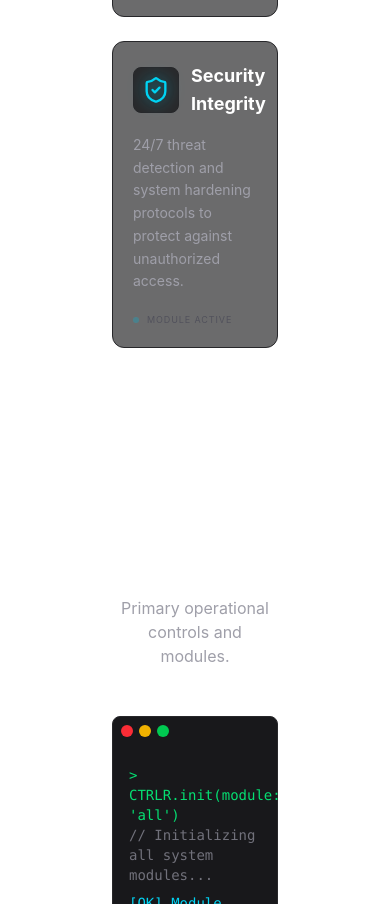
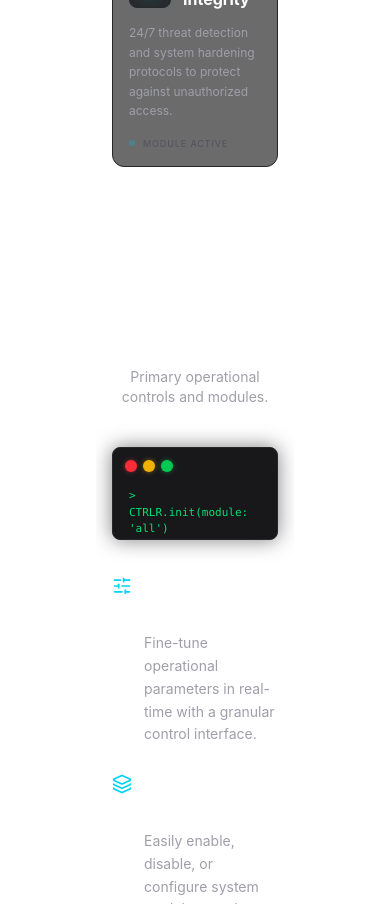
Before and after one commit to irsyad-aulia/Landing-Page-CTRLR.CLUB, a Next.js app: page / in a window 390 px wide. Shown: the part 1800-2704 px from the top of the page. Built offline with nearby package versions, Linux system fonts and the light colour scheme.

Commit message:
fix: restore original level-wow design with mobile responsiveness

```diff
--- a/src/components/sections/DiagnosticSection.tsx
+++ b/src/components/sections/DiagnosticSection.tsx
@@ -13,17 +13,17 @@ const DiagnosticSection = () => {
 
   const cards = [
     {
-      icon: <Activity className="w-7 h-7 md:w-8 md:h-8 text-cyan-400 drop-shadow-[0_0_8px_rgba(6,182,212,0.8)] group-hover:scale-110 transition-transform duration-300" />,
+      icon: <Activity className="w-6 h-6 sm:w-7 sm:h-7 md:w-8 md:h-8 text-cyan-400 drop-shadow-[0_0_8px_rgba(6,182,212,0.8)] group-hover:scale-110 transition-transform duration-300" />,
       title: 'Real-Time Monitoring',
       description: 'Continuous data stream analysis for immediate operational feedback and anomaly detection.'
     },
     {
-      icon: <Zap className="w-7 h-7 md:w-8 md:h-8 text-cyan-400 drop-shadow-[0_0_8px_rgba(6,182,212,0.8)] group-hover:scale-110 transition-transform duration-300" />,
+      icon: <Zap className="w-6 h-6 sm:w-7 sm:h-7 md:w-8 md:h-8 text-cyan-400 drop-shadow-[0_0_8px_rgba(6,182,212,0.8)] group-hover:scale-110 transition-transform duration-300" />,
       title: 'Energy Fluctuation',
       description: 'Tracking power consumption and output to ensure peak efficiency and system stability.'
     },
     {
-      icon: <ShieldCheck className="w-7 h-7 md:w-8 md:h-8 text-cyan-400 drop-shadow-[0_0_8px_rgba(6,182,212,0.8)] group-hover:scale-110 transition-transform duration-300" />,
+      icon: <ShieldCheck className="w-6 h-6 sm:w-7 sm:h-7 md:w-8 md:h-8 text-cyan-400 drop-shadow-[0_0_8px_rgba(6,182,212,0.8)] group-hover:scale-110 transition-transform duration-300" />,
       title: 'Security Integrity',
       description: '24/7 threat detection and system hardening protocols to protect against unauthorized access.'
     }
@@ -32,14 +32,14 @@ const DiagnosticSection = () => {
   return (
     <section id="diagnostics" className="w-full max-w-6xl mx-auto py-16 md:py-24 px-4 relative z-10 overflow-hidden">
 
-      <motion.div {...motionProps} transition={{ duration: 0.7, ease: "easeOut" }} className="flex flex-col items-center">
-        <h2 className="font-montserrat text-3xl md:text-4xl font-black text-white text-center uppercase tracking-wider">System Diagnostics</h2>
-        <p className="font-space-grotesk text-cyan-400/80 text-center mt-4 text-xs md:text-sm tracking-widest uppercase border border-cyan-500/20 bg-cyan-500/10 px-4 py-1.5 rounded-full">
+      <motion.div {...motionProps} transition={{ duration: 0.7, ease: "easeOut" }} className="flex flex-col items-center w-full">
+        <h2 className="font-montserrat text-2xl sm:text-3xl md:text-4xl font-black text-white text-center uppercase tracking-wider break-words w-full px-2">System Diagnostics</h2>
+        <p className="font-space-grotesk text-cyan-400/80 text-center mt-4 text-[10px] md:text-sm tracking-widest uppercase border border-cyan-500/20 bg-cyan-500/10 px-3 md:px-4 py-1.5 rounded-full break-words max-w-[95%] md:max-w-full">
           Core metrics and operational status
         </p>
       </motion.div>
 
-      <div className="mt-12 md:mt-16 grid grid-cols-1 md:grid-cols-3 gap-6 md:gap-8">
+      <div className="mt-10 md:mt-16 grid grid-cols-1 md:grid-cols-3 gap-4 md:gap-8">
         {cards.map((card, index) => (
           <motion.div
             key={card.title}
@@ -49,24 +49,24 @@ const DiagnosticSection = () => {
             whileHover={{ y: -5, scale: 1.02 }}
             whileTap={{ scale: 0.98 }}
 
-            className="group relative w-full bg-zinc-950/60 border border-zinc-800 rounded-xl p-5 md:p-8 backdrop-blur-md hover:border-cyan-500/50 hover:bg-cyan-950/20 hover:shadow-[0_0_30px_rgba(6,182,212,0.15)] transition-colors duration-300 cursor-pointer overflow-hidden flex flex-col"
+            className="group relative w-full bg-zinc-950/60 border border-zinc-800 rounded-xl p-4 sm:p-5 md:p-8 backdrop-blur-md hover:border-cyan-500/50 hover:bg-cyan-950/20 hover:shadow-[0_0_30px_rgba(6,182,212,0.15)] transition-colors duration-300 cursor-pointer overflow-hidden flex flex-col"
           >
             <div className="absolute top-0 left-0 w-full h-[2px] bg-gradient-to-r from-transparent via-cyan-400 to-transparent opacity-0 group-hover:opacity-100 transition-opacity duration-500"></div>
 
-            <div className="flex items-center gap-3 md:gap-4">
+            <div className="flex items-center gap-3 md:gap-4 w-full">
               <div className="p-2 md:p-3 bg-zinc-900/80 rounded-lg border border-zinc-800 group-hover:border-cyan-500/30 transition-colors duration-300 shrink-0">
                 {card.icon}
               </div>
-              <h3 className="font-space-grotesk text-lg md:text-xl font-bold text-white group-hover:text-cyan-300 transition-colors duration-300 break-words">
+              <h3 className="font-space-grotesk text-base sm:text-lg md:text-xl font-bold text-white group-hover:text-cyan-300 transition-colors duration-300 break-words flex-1 min-w-0">
                 {card.title}
               </h3>
             </div>
 
-            <p className="font-space-grotesk text-sm md:text-base text-zinc-400 mt-4 md:mt-5 leading-relaxed group-hover:text-zinc-300 transition-colors duration-300 break-words flex-grow">
+            <p className="font-space-grotesk text-xs sm:text-sm md:text-base text-zinc-400 mt-3 md:mt-5 leading-relaxed group-hover:text-zinc-300 transition-colors duration-300 break-words flex-grow">
               {card.description}
             </p>
 
-            <div className="mt-5 md:mt-6 flex items-center gap-2">
+            <div className="mt-4 md:mt-6 flex items-center gap-2">
               <div className="w-1.5 h-1.5 rounded-full bg-cyan-500/30 group-hover:bg-cyan-400 group-hover:animate-pulse transition-colors duration-300 shrink-0"></div>
               <span className="font-space-grotesk text-[9px] md:text-[10px] uppercase tracking-widest text-zinc-600 group-hover:text-cyan-500/80 transition-colors duration-300 truncate">
                 Module Active
--- a/src/components/sections/SystemFunctionsSection.tsx
+++ b/src/components/sections/SystemFunctionsSection.tsx
@@ -5,7 +5,7 @@ import { motion } from 'framer-motion';
 import { SlidersHorizontal, Layers, Code } from 'lucide-react';
 
 const SystemFunctionsSection = () => {
-  const motionProps = {
+  const motionProps: any = {
     initial: { opacity: 0, y: 20 },
     whileInView: { opacity: 1, y: 0 },
     viewport: { once: false, margin: "-50px" },
@@ -13,50 +13,53 @@ const SystemFunctionsSection = () => {
   };
 
   return (
-    <section id="functions" className="w-full max-w-6xl mx-auto py-24 px-4">
-       <motion.div {...motionProps}>
-        <h2 className="font-montserrat text-4xl font-black text-white text-center uppercase">System Functions</h2>
-        <p className="font-space-grotesk text-zinc-400 text-center mt-2">Primary operational controls and modules.</p>
+    <section id="functions" className="w-full max-w-6xl mx-auto py-16 md:py-24 px-4 overflow-hidden">
+       <motion.div {...motionProps} className="flex flex-col items-center w-full">
+        <h2 className="font-montserrat text-2xl md:text-4xl font-black text-white text-center uppercase break-words w-full">System Functions</h2>
+        <p className="font-space-grotesk text-zinc-400 text-center mt-2 text-sm md:text-base break-words max-w-full">Primary operational controls and modules.</p>
       </motion.div>
-      <div className="mt-12 flex flex-col md:flex-row gap-8 items-center">
+
+      <div className="mt-10 md:mt-12 flex flex-col md:flex-row gap-8 items-center">
         <motion.div {...motionProps} className="w-full md:w-1/2">
-          <div className="relative aspect-video bg-zinc-900 border border-zinc-800 rounded-lg p-4">
-            <div className="absolute top-2 left-2 flex gap-1.5">
-              <div className="w-3 h-3 rounded-full bg-red-500"></div>
-              <div className="w-3 h-3 rounded-full bg-yellow-500"></div>
-              <div className="w-3 h-3 rounded-full bg-green-500"></div>
+          <div className="relative aspect-video bg-zinc-900 border border-zinc-800 rounded-lg p-4 sm:p-6 overflow-hidden shadow-[0_0_20px_rgba(0,0,0,0.5)]">
+            <div className="absolute top-3 left-3 flex gap-1.5">
+              <div className="w-3 h-3 rounded-full bg-red-500 shadow-[0_0_5px_rgba(239,68,68,0.5)]"></div>
+              <div className="w-3 h-3 rounded-full bg-yellow-500 shadow-[0_0_5px_rgba(234,179,8,0.5)]"></div>
+              <div className="w-3 h-3 rounded-full bg-green-500 shadow-[0_0_5px_rgba(34,197,94,0.5)]"></div>
             </div>
-            <div className="mt-8 font-mono text-sm text-green-400">
-              <p>&gt; CTRLR.init(module: 'all')</p>
+
+            <div className="mt-6 md:mt-8 font-mono text-[11px] sm:text-xs md:text-sm text-green-400 break-words whitespace-pre-wrap">
+              <p>&gt; CTRLR.init(module: &apos;all&apos;)</p>
               <p className="text-zinc-500">// Initializing all system modules...</p>
-              <p className="mt-2 text-cyan-400">[OK] Module 'Auth' initialized.</p>
-              <p className="text-cyan-400">[OK] Module 'API' initialized.</p>
-              <p className="text-cyan-400">[OK] Module 'Storage' initialized.</p>
-              <p className="mt-2 text-green-400"> &gt; System ready.</p>
+              <p className="mt-2 text-cyan-400">[OK] Module &apos;Auth&apos; initialized.</p>
+              <p className="text-cyan-400">[OK] Module &apos;API&apos; initialized.</p>
+              <p className="text-cyan-400">[OK] Module &apos;Storage&apos; initialized.</p>
+              <p className="mt-2 text-green-400 drop-shadow-[0_0_5px_rgba(34,197,94,0.8)]"> &gt; System ready.</p>
             </div>
           </div>
         </motion.div>
+
         <motion.div {...motionProps} transition={{ delay: 0.2 }} className="w-full md:w-1/2">
-          <div className="space-y-6">
-            <div className="flex gap-4 items-start">
-              <SlidersHorizontal className="w-6 h-6 text-cyan-400 mt-1" />
-              <div>
-                <h3 className="font-space-grotesk text-xl font-bold text-white">Parameter Control</h3>
-                <p className="font-space-grotesk text-zinc-400 mt-1">Fine-tune operational parameters in real-time with a granular control interface.</p>
+          <div className="space-y-6 md:space-y-8">
+            <div className="flex gap-3 md:gap-4 items-start">
+              <SlidersHorizontal className="w-5 h-5 md:w-6 md:h-6 text-cyan-400 mt-1 shrink-0" />
+              <div className="min-w-0 flex-1">
+                <h3 className="font-space-grotesk text-lg md:text-xl font-bold text-white break-words">Parameter Control</h3>
+                <p className="font-space-grotesk text-sm md:text-base text-zinc-400 mt-1 break-words leading-relaxed">Fine-tune operational parameters in real-time with a granular control interface.</p>
               </div>
             </div>
-            <div className="flex gap-4 items-start">
-              <Layers className="w-6 h-6 text-cyan-400 mt-1" />
-              <div>
-                <h3 className="font-space-grotesk text-xl font-bold text-white">Modular Architecture</h3>
-                <p className="font-space-grotesk text-zinc-400 mt-1">Easily enable, disable, or configure system modules to adapt to mission requirements.</p>
+            <div className="flex gap-3 md:gap-4 items-start">
+              <Layers className="w-5 h-5 md:w-6 md:h-6 text-cyan-400 mt-1 shrink-0" />
+              <div className="min-w-0 flex-1">
+                <h3 className="font-space-grotesk text-lg md:text-xl font-bold text-white break-words">Modular Architecture</h3>
+                <p className="font-space-grotesk text-sm md:text-base text-zinc-400 mt-1 break-words leading-relaxed">Easily enable, disable, or configure system modules to adapt to mission requirements.</p>
               </div>
             </div>
-            <div className="flex gap-4 items-start">
-              <Code className="w-6 h-6 text-cyan-400 mt-1" />
-              <div>
-                <h3 className="font-space-grotesk text-xl font-bold text-white">API Integration</h3>
-                <p className="font-space-grotesk text-zinc-400 mt-1">Connect external services and data sources through a secure and well-documented API.</p>
+            <div className="flex gap-3 md:gap-4 items-start">
+              <Code className="w-5 h-5 md:w-6 md:h-6 text-cyan-400 mt-1 shrink-0" />
+              <div className="min-w-0 flex-1">
+                <h3 className="font-space-grotesk text-lg md:text-xl font-bold text-white break-words">API Integration</h3>
+                <p className="font-space-grotesk text-sm md:text-base text-zinc-400 mt-1 break-words leading-relaxed">Connect external services and data sources through a secure and well-documented API.</p>
               </div>
             </div>
           </div>
```
